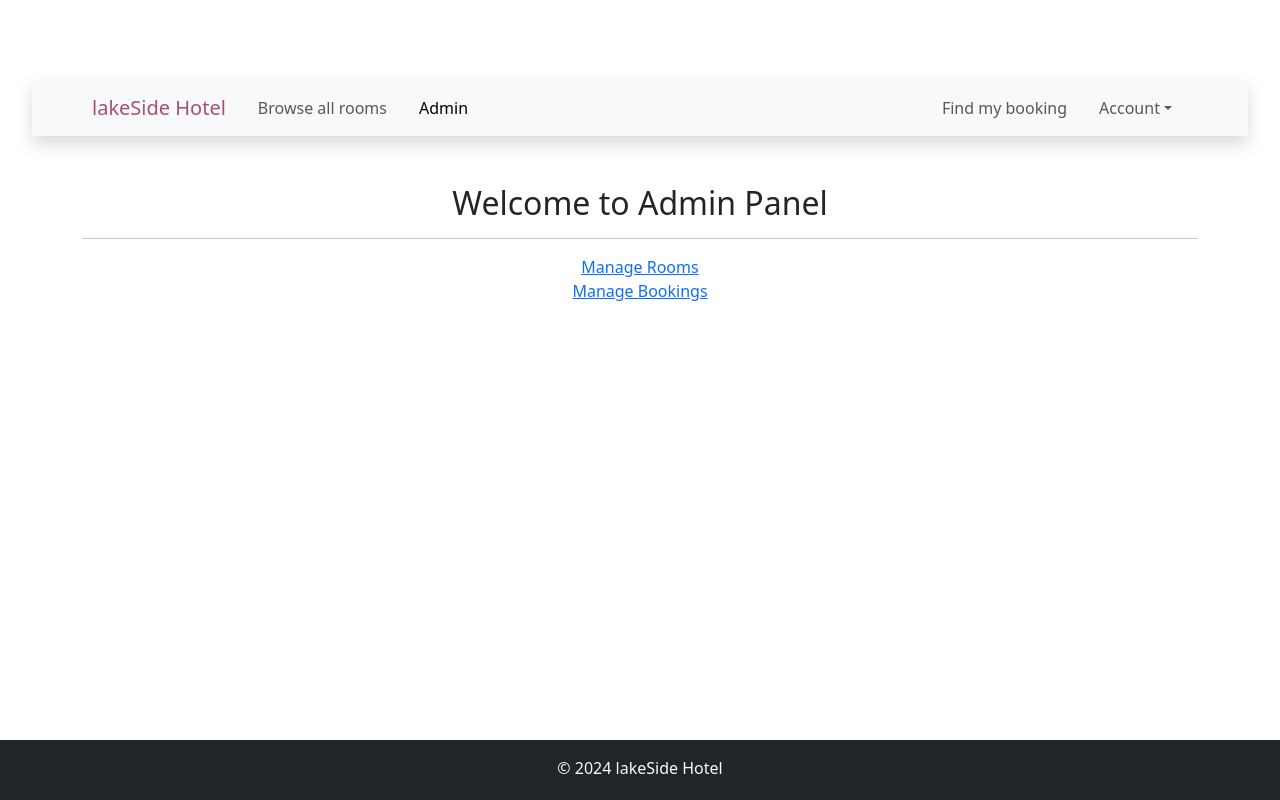
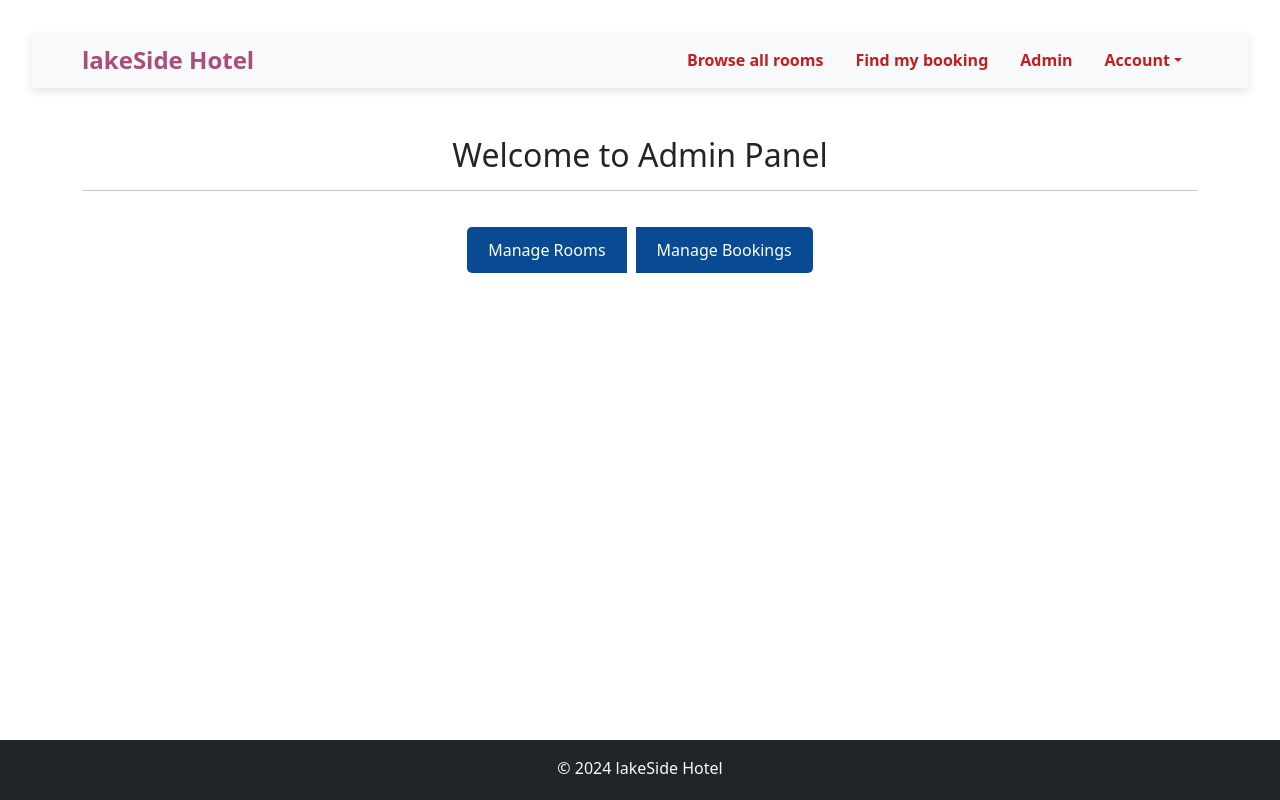
Before and after one commit to sandesh300/Hotel-Booking-React, a React (Vite) app: page /admin in a window 1280 px wide. Built offline with nearby package versions, Linux system fonts and the light colour scheme.

Commit message:
add styling to pages improve UI

```diff
--- a/src/App.css
+++ b/src/App.css
@@ -40,3 +40,201 @@
 .read-the-docs {
   color: #888;
 }
+
+.container {
+  text-align: center;
+}
+
+.btn-group {
+  margin-top: 20px;
+}
+
+.btn {
+  display: inline-block;
+  background-color: #084b93;
+  color: #fff;
+  padding: 10px 20px;
+  border-radius: 5px;
+  text-decoration: none;
+  margin: 0 10px;
+  transition: background-color 0.3s ease;
+}
+
+.btn:hover {
+  background-color: #7fb1fc;
+  cursor: pointer;
+}
+
+.room-card {
+  border: none;
+  border-radius: 15px;
+  box-shadow: 0px 4px 8px rgba(0, 0, 0, 0.1);
+  transition: transform 0.3s ease;
+}
+
+.room-card:hover {
+  transform: translateY(-5px);
+}
+
+.room-image {
+  position: relative;
+  overflow: hidden;
+}
+
+.room-image img {
+  width: 100%;
+  height: auto;
+  transition: transform 0.3s ease;
+}
+
+.room-image:hover img {
+  transform: scale(1.1);
+}
+
+.room-details {
+  padding: 1rem;
+}
+
+.room-type {
+  font-size: 1.25rem;
+  font-weight: bold;
+  color: #333;
+}
+
+.room-price {
+  font-size: 1rem;
+  color: #666;
+}
+
+.room-info {
+  margin-top: 1rem;
+  color: #888;
+}
+
+.book-now-button {
+  text-align: center;
+  margin-top: 1rem;
+}
+
+.btn-hotel {
+  background-color: #560781;
+  color: #fff;
+  border: none;
+  border-radius: 5px;
+  padding: 0.5rem 1rem;
+  text-decoration: none;
+  transition: background-color 0.3s ease;
+}
+
+.btn-hotel:hover {
+  background-color: #9949f5;
+  cursor: pointer;
+}
+
+.bookings-table-container {
+  padding: 20px;
+}
+
+.table {
+  width: 100%;
+  border-collapse: collapse;
+}
+
+.table th,
+.table td {
+  padding: 10px;
+  text-align: center;
+}
+
+.table th {
+  background-color: #221d1f;
+  color: #fff;
+}
+
+.table-striped tbody tr:nth-of-type(odd) {
+  background-color: #f9f9f9;
+}
+
+.table-bordered th,
+.table-bordered td {
+  border: 1px solid #dee2e6;
+}
+
+.no-booking-message {
+  margin-top: 10px;
+  text-align: center;
+  color: #666;
+}
+
+/* NavBar.css */
+
+.navbar {
+  background-color: #007bff;
+  box-shadow: 0px 4px 8px rgba(0, 0, 0, 0.1);
+  padding: 15px 0;
+}
+
+.navbar-brand {
+  color: #bb1616;
+  font-size: 1.5rem;
+  font-weight: bold;
+}
+
+.navbar-brand:hover {
+  color: #b91616;
+  text-decoration: none;
+}
+
+.navbar-toggler-icon {
+  background-color: #b81b1b;
+}
+
+.navbar-toggler {
+  border: none;
+}
+
+.navbar-nav .nav-item {
+  margin-left: 10px;
+}
+
+.nav-link {
+  color: #c11f1f !important;
+  font-weight: bold;
+}
+
+.nav-link:hover {
+  color: #b02424 !important;
+}
+
+.dropdown-menu {
+  border: none;
+  border-radius: 0;
+  background-color: #871497;
+  box-shadow: 0px 4px 8px rgba(0, 0, 0, 0.1);
+  padding: 0;
+}
+
+.dropdown-item {
+  color: #fff !important;
+  padding: 10px 20px;
+  font-weight: bold;
+}
+
+.dropdown-item:hover {
+  background-color: #360303 !important;
+}
+
+.dropdown-menu.show {
+  display: block;
+}
+
+.dropdown-divider {
+  border-top: 1px solid rgba(255, 255, 255, 0.1);
+  margin: 5px 0;
+}
+
+@media (max-width: 767px) {
+  .dropdown-menu {
+      background-color: #e6ecf4;
+  }
+}
--- a/src/components/admin/Admin.jsx
+++ b/src/components/admin/Admin.jsx
@@ -2,14 +2,18 @@ import React from "react"
 import { Link } from "react-router-dom"
 
 const Admin = () => {
+
 	return (
 		<section className="container mt-5">
 			<h2>Welcome to Admin Panel</h2>
 			<hr />
-			<Link to={"/existing-rooms"}>Manage Rooms</Link> <br />
-			<Link to={"/existing-bookings"}>Manage Bookings</Link>
+			<div className="btn-group">
+				<Link to={"/existing-rooms"} className="btn">Manage Rooms</Link>
+				<Link to={"/existing-bookings"} className="btn">Manage Bookings</Link>
+			</div>
 		</section>
-	)
+	);
+
 }
 
 export default Admin
--- a/src/components/home/Home.jsx
+++ b/src/components/home/Home.jsx
@@ -3,12 +3,14 @@ import MainHeader from "../layout/MainHeader";
 import Parallax from "../common/Parallax";
 import HotelService from "../common/HotelService";
 import RoomCarousel from "../common/RoomCarousel";
+import RoomSearch from "../common/RoomSearch";
 
 const Home = () => {
   return (
     <section>
       <MainHeader />
       <section className="container">
+      <RoomSearch />
         <RoomCarousel />
         <Parallax />
         <RoomCarousel />
--- a/src/components/layout/NavBar.jsx
+++ b/src/components/layout/NavBar.jsx
@@ -1,21 +1,18 @@
-import React, { useContext, useState } from "react"
-import { NavLink, Link } from "react-router-dom"
-// import Logout from "../auth/Logout"
-
+import React, { useState } from "react";
+import { NavLink, Link } from "react-router-dom";
 
 const NavBar = () => {
-	const [showAccount, setShowAccount] = useState(false)
+    const [showAccount, setShowAccount] = useState(false);
 
     const handleAccountClick = () => {
-		setShowAccount(!showAccount)
-	}
+        setShowAccount(!showAccount);
+    };
 
-	const isLoggedIn = localStorage.getItem("token")
-	const userRole = localStorage.getItem("userRole")
+    const isLoggedIn = localStorage.getItem("token");
 
     return (
-		<nav className="navbar navbar-expand-lg bg-body-tertiary px-5 shadow mt-5 sticky-top">
-			<div className="container-fluid">
+        <nav className="navbar navbar-expand-lg navbar-light bg-light sticky-top">
+            <div className="container">
                 <Link to={"/"} className="navbar-brand">
                     <span className="hotel-color">lakeSide Hotel</span>
                 </Link>
@@ -24,54 +21,47 @@ const NavBar = () => {
                     className="navbar-toggler"
                     type="button"
                     data-bs-toggle="collapse"
-					data-bs-target="#navbarScroll"
-					aria-controls="navbarScroll"
+                    data-bs-target="#navbarNav"
+                    aria-controls="navbarNav"
                     aria-expanded="false"
-					aria-label="Toggle navigation">
+                    aria-label="Toggle navigation"
+                >
                     <span className="navbar-toggler-icon"></span>
                 </button>
 
-				<div className="collapse navbar-collapse" id="navbarScroll">
-					<ul className="navbar-nav me-auto my-2 my-lg-0 navbar-nav-scroll">
+                <div className="collapse navbar-collapse" id="navbarNav">
+                    <ul className="navbar-nav ms-auto">
                         <li className="nav-item">
-							<NavLink className="nav-link" aria-current="page" to={"/browse-all-rooms"}>
+                            <NavLink className="nav-link" to={"/browse-all-rooms"}>
                                 Browse all rooms
                             </NavLink>
                         </li>
-
-						{/* {isLoggedIn && userRole === "ROLE_ADMIN" && ( */}
-							<li className="nav-item">
-								<NavLink className="nav-link" aria-current="page" to={"/admin"}>
-									Admin
-								</NavLink>
-							</li>
-						{/* )} */}
-					</ul>
-
-					<ul className="d-flex navbar-nav">
                         <li className="nav-item">
                             <NavLink className="nav-link" to={"/find-booking"}>
                                 Find my booking
                             </NavLink>
                         </li>
-
+                        <li className="nav-item">
+                            <NavLink className="nav-link" to={"/admin"}>
+                                Admin
+                            </NavLink>
+                        </li>
                         <li className="nav-item dropdown">
                             <a
                                 className={`nav-link dropdown-toggle ${showAccount ? "show" : ""}`}
                                 href="#"
                                 role="button"
-								data-bs-toggle="dropdown"
-								aria-expanded="false"
-								onClick={handleAccountClick}>
-								{" "}
+                                onClick={handleAccountClick}
+                            >
                                 Account
                             </a>
-
-							<ul
-								className={`dropdown-menu ${showAccount ? "show" : ""}`}
-								aria-labelledby="navbarDropdown">
+                            <ul className={`dropdown-menu ${showAccount ? "show" : ""}`}>
                                 {isLoggedIn ? (
-									{/* <Logout /> */}
+                                    <li>
+                                        <button className="dropdown-item" onClick={logout}>
+                                            Logout
+                                        </button>
+                                    </li>
                                 ) : (
                                     <li>
                                         <Link className="dropdown-item" to={"/login"}>
@@ -85,7 +75,7 @@ const NavBar = () => {
                 </div>
             </div>
         </nav>
-	)
-}
+    );
+};
 
-export default NavBar
+export default NavBar;
```
Also changed, not shown: src/components/bookings/BookingsTable.jsx (+32 -25 lines), src/components/room/RoomCard.jsx (+16 -19 lines). Lines whose indentation alone changed are shown as unchanged.
